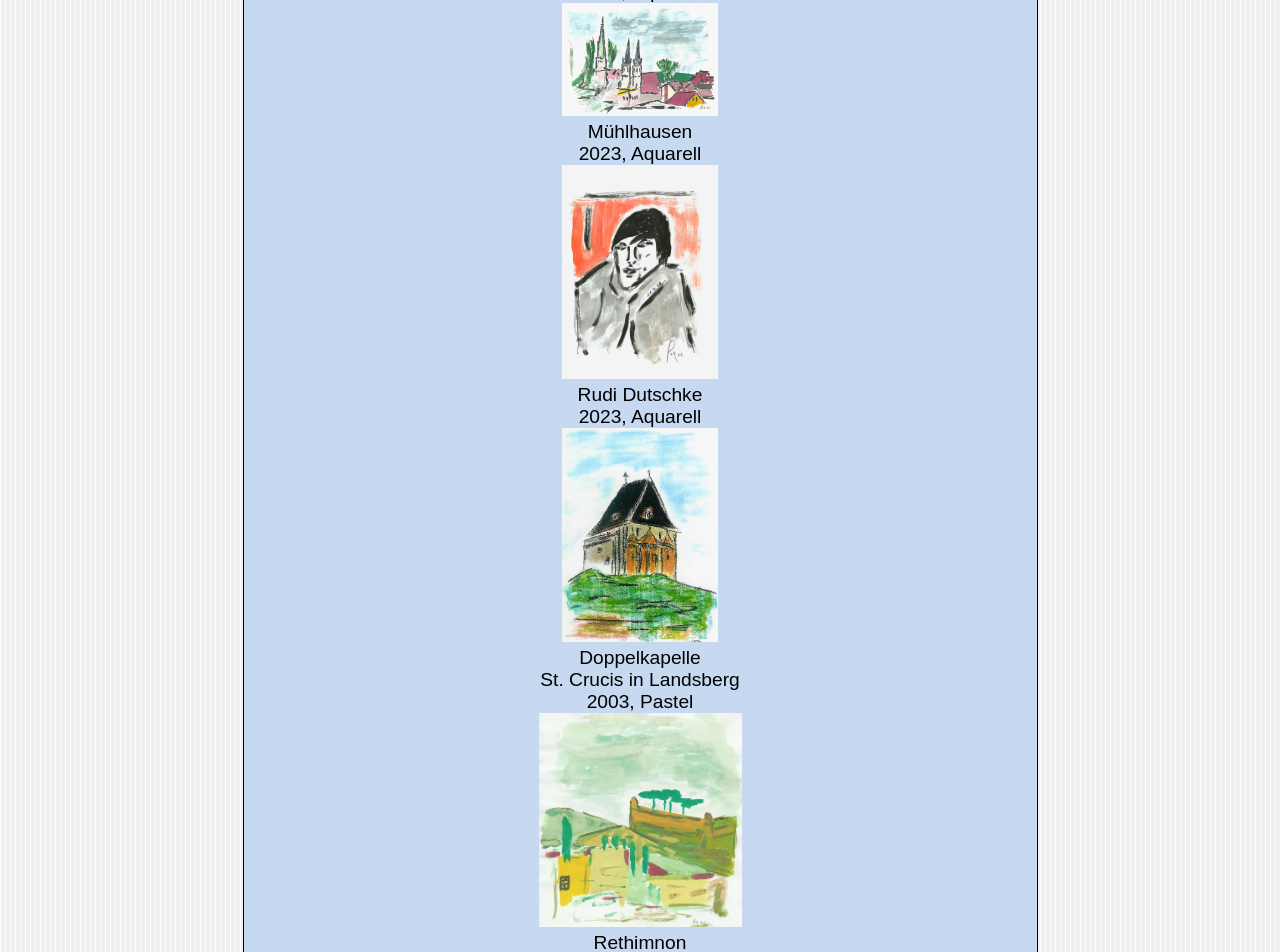
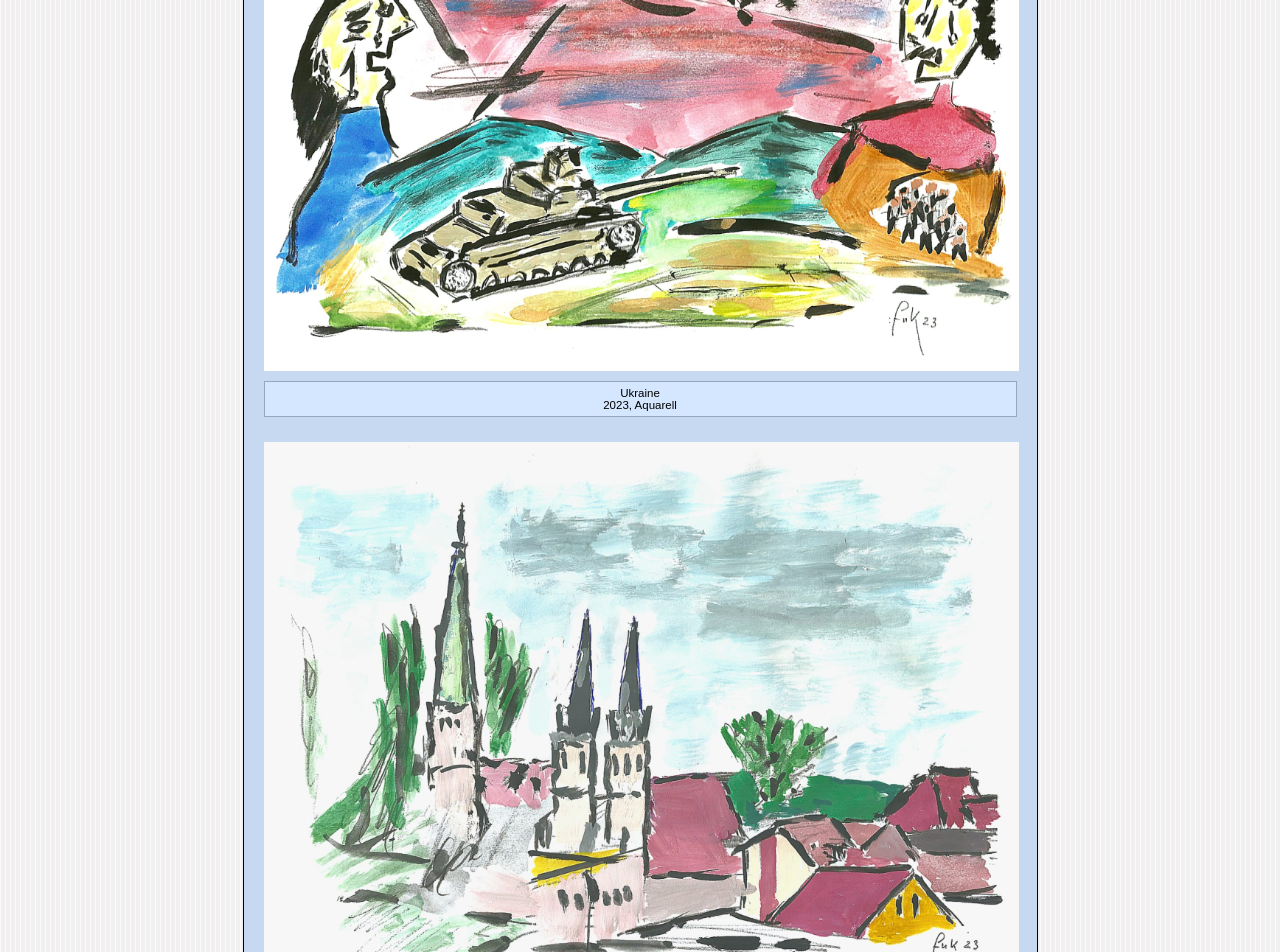
Before and after one commit to fame-design/kunstkanne, a Nuxt app: page /gemaelde in a window 1280 px wide. Shown: the part 400-1352 px from the top of the page. Built offline with nearby package versions, Linux system fonts and the light colour scheme.

Commit message:
make it bigger

```diff
--- a/pages/gemaelde.vue
+++ b/pages/gemaelde.vue
@@ -1,32 +1,32 @@
 <template>
   <main>
     <div>
-      <img src="~/assets/img/gemaelde/Ukraine.jpg" width="156" border="0"><br>
+      <img src="~/assets/img/gemaelde/Ukraine.jpg"><br>
       <div class="schilder">Ukraine<br>2023, Aquarell</div>
     </div>
 
     <div>
-      <img src="~/assets/img/gemaelde/Muehlhausen.jpg" width="156" border="0"><br>
+      <img src="~/assets/img/gemaelde/Muehlhausen.jpg"><br>
       <div class="schilder">M&uuml;hlhausen<br>2023, Aquarell</div>
     </div>
 
     <div>
-      <img src="~/assets/img/gemaelde/Rudi_Dutschke.jpg" width="156" border="0"><br>
+      <img src="~/assets/img/gemaelde/Rudi_Dutschke.jpg"><br>
       <div class="schilder">Rudi Dutschke<br>2023, Aquarell</div>
     </div>
 
     <div>
-      <img src="~/assets/img/gemaelde/doppelkapelle.png" height="214" width="156" border="0"><br>
+      <img src="~/assets/img/gemaelde/doppelkapelle.png"><br>
       <div class="schilder">Doppelkapelle<br>St. Crucis in Landsberg<br>2003, Pastel</div>
     </div>
 
     <div>
-      <img src="~/assets/img/gemaelde/rethimnon.png" height="214" width="203" border="0"><br>
+      <img src="~/assets/img/gemaelde/rethimnon.png"><br>
       <div class="schilder">Rethimnon<br>Kreta<br>2000, Aquarell</div>
     </div>
 
     <div>
-      <img src="~/assets/img/gemaelde/dom.png" height="268" width="199" border="0"><br>
+      <img src="~/assets/img/gemaelde/dom.png"><br>
       <div class="schilder">Dom<br>zu Meißen<br>2002, Pastel</div>
     </div>
   </main>
@@ -45,4 +45,19 @@ export default {
   main {
     text-align: center;
   }
+
+  img {
+    width: 90vw;
+    max-width: 755px;
+  }
+
+  .schilder {
+    border: 1px solid #95A6BF;
+    padding: 5px;
+    font-size: 0.6em;
+    background-color: #D5E6FF;
+    margin-top: 5px;
+    margin-bottom: 25px;
+  }
+
 </style>
```
